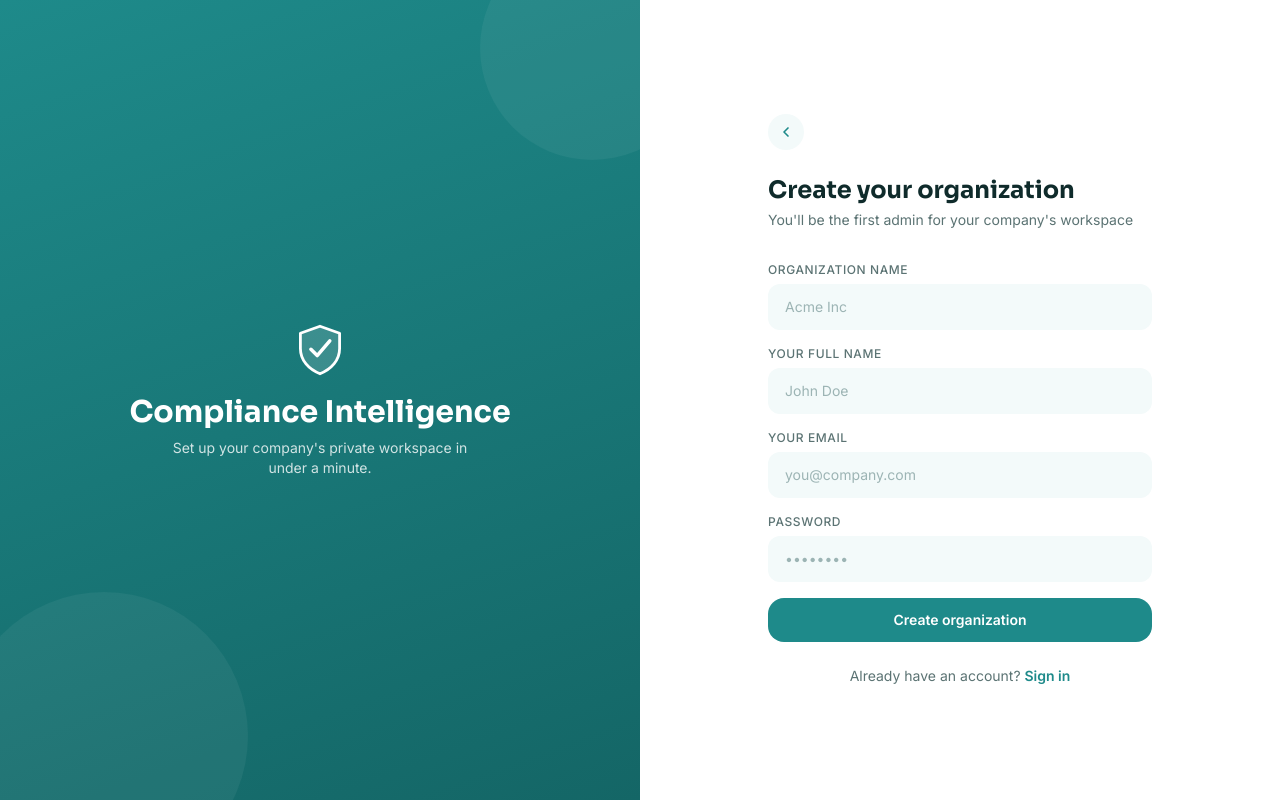
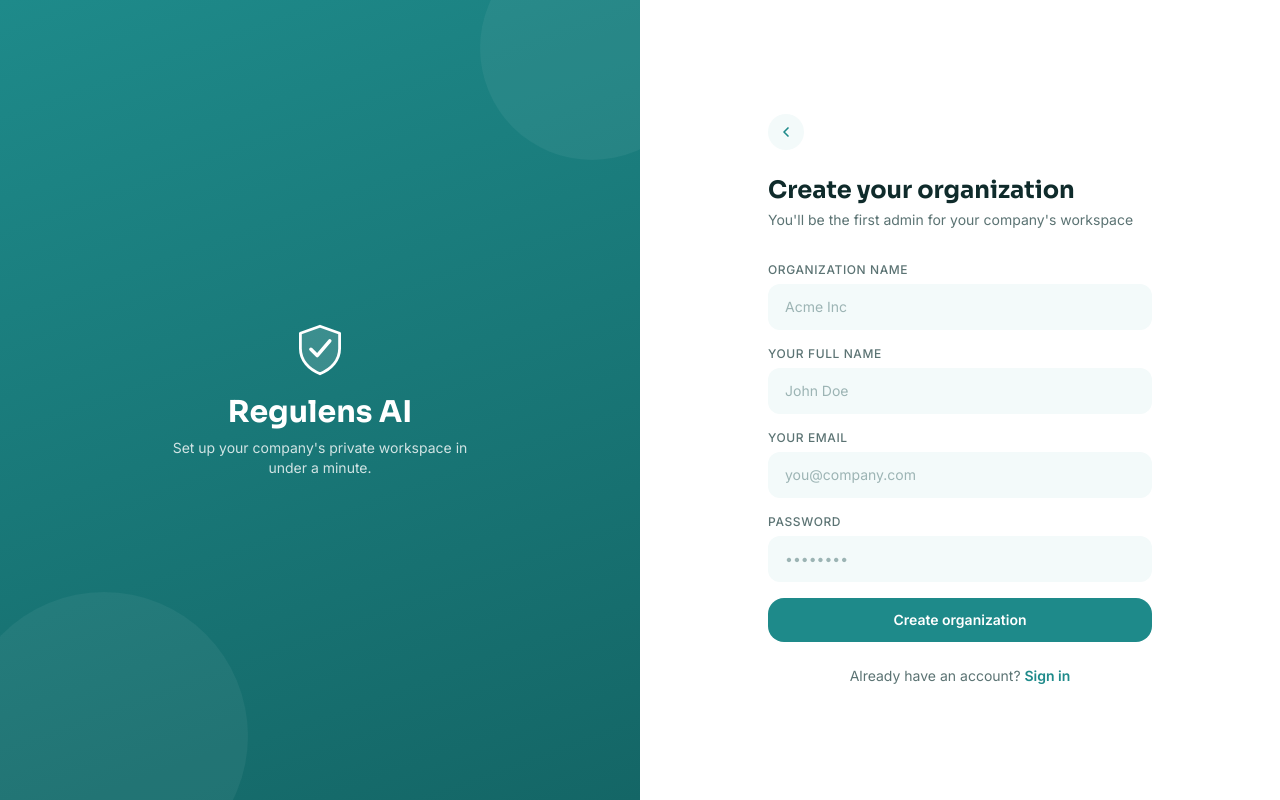
Before and after one commit to Jaywestty/RegulLens-AI, a React (Vite) app in the folder frontend/: page /signup in a window 1280 px wide. Built offline with nearby package versions, Linux system fonts and the light colour scheme.

Commit message:
feat(organization-signup): update title from "Compliance Intelligence" to "Regulens AI"

```diff
--- a/frontend/src/pages/OrganizationSignup.jsx
+++ b/frontend/src/pages/OrganizationSignup.jsx
@@ -56,7 +56,7 @@ export default function OrganizationSignup() {
 
         <BrandMark className="w-14 h-14 mb-4 relative" />
         <h1 className="font-display text-2xl lg:text-3xl font-bold relative">
-          Compliance Intelligence
+          Regulens AI
         </h1>
         <p className="text-white/80 text-sm mt-2 max-w-xs relative">
           Set up your company's private workspace in under a minute.
```
